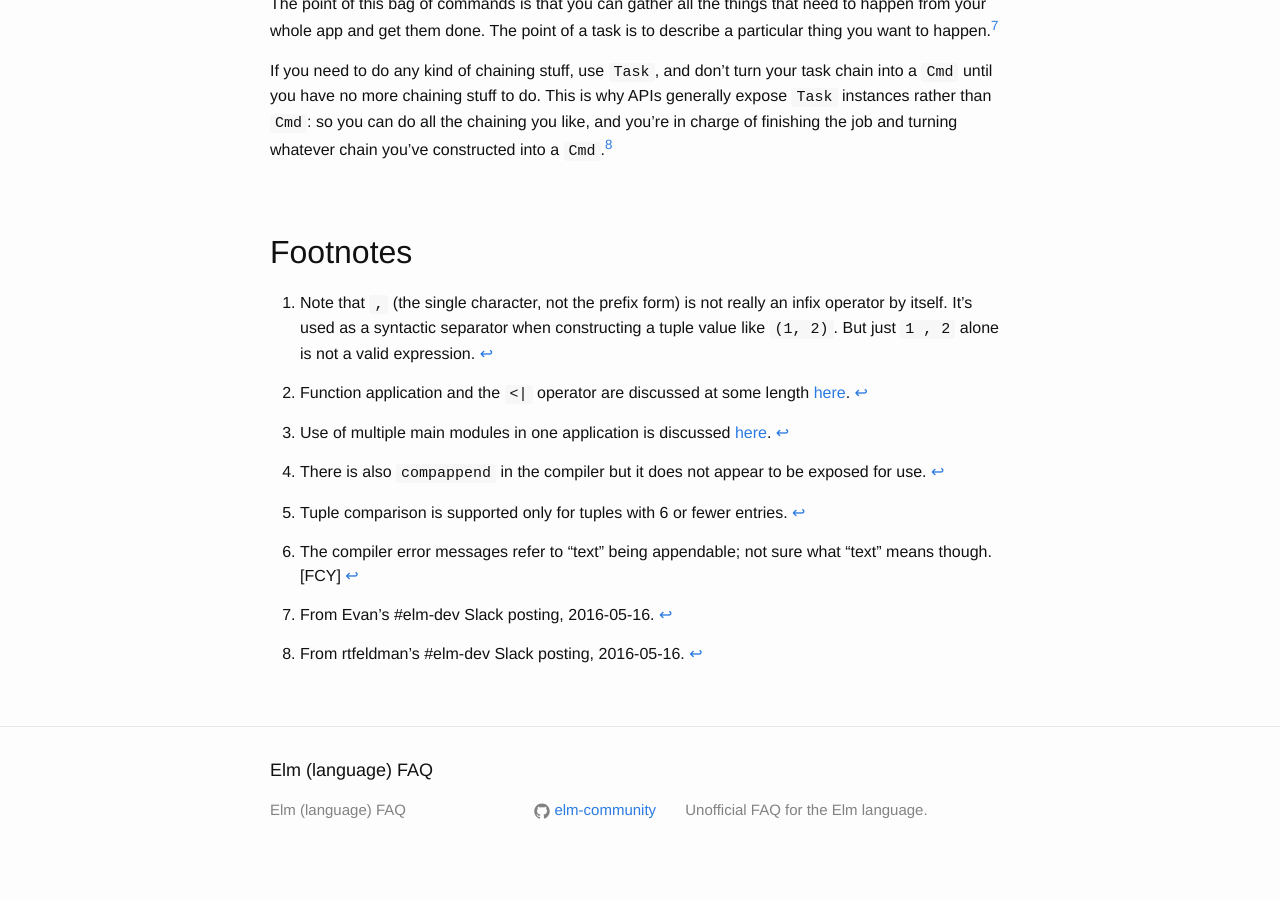
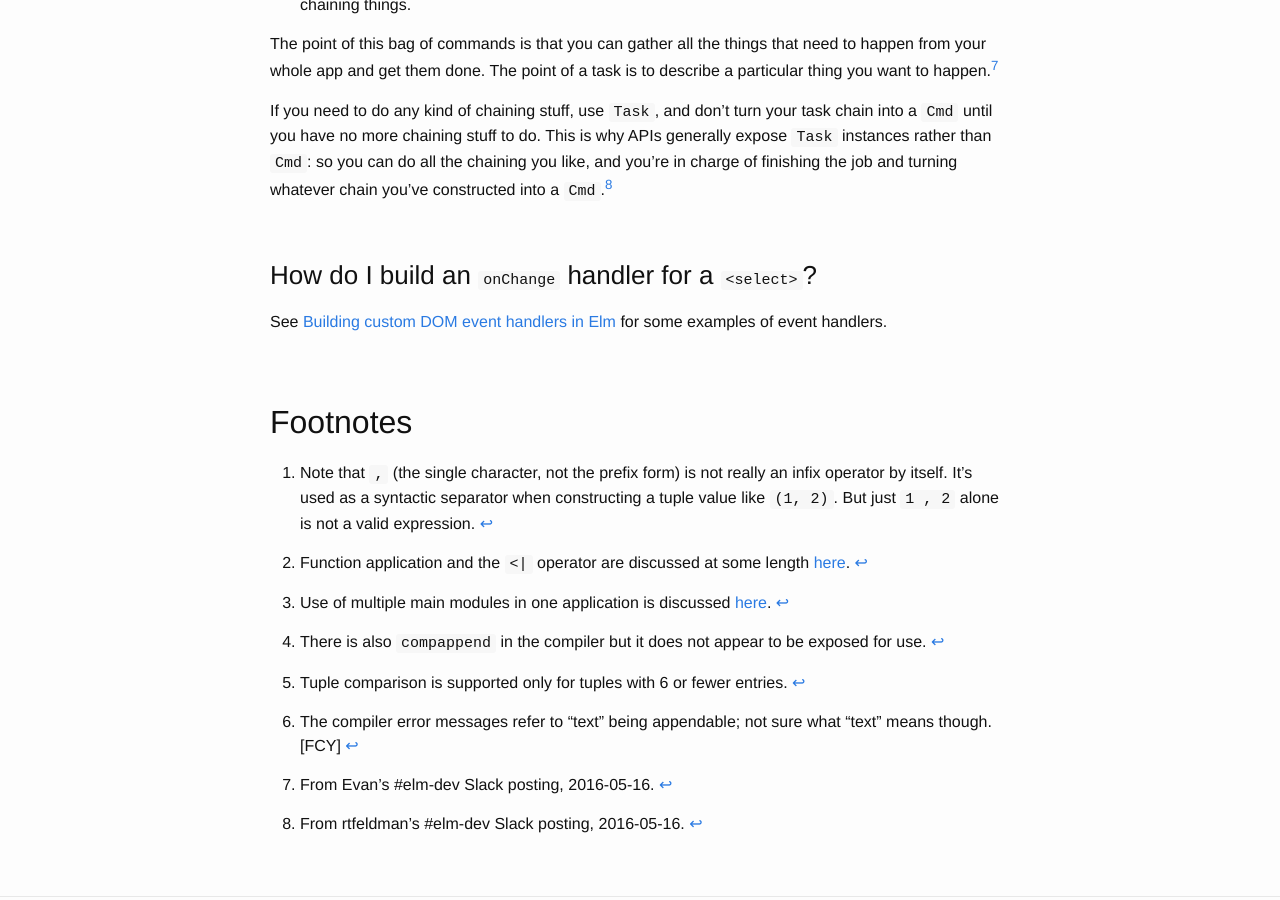
Before and after one commit to gunnarahlberg/elm-faq, a Jekyll site: the page built from index.md, in a window 1280 px wide and 900 px high, scrolled down 13741 px. Built offline with Jekyll 4.4.1, drawn with Linux system fonts in a browser that asks for light colours; some of the changed text lies outside the part shown.

Commit message:
Event handlers

```diff
--- a/index.md
+++ b/index.md
@@ -505,4 +505,8 @@ This is why APIs generally expose `Task` instances rather than `Cmd`:  so you ca
 
 [^task-chaining]: From rtfeldman's #elm-dev Slack posting, 2016-05-16.
 
+### How do I build an `onChange` handler for a `<select>`?
+
+See [Building custom DOM event handlers in Elm](https://robots.thoughtbot.com/building-custom-dom-event-handlers-in-elm) for some examples of event handlers.
+
 ## Footnotes
```
